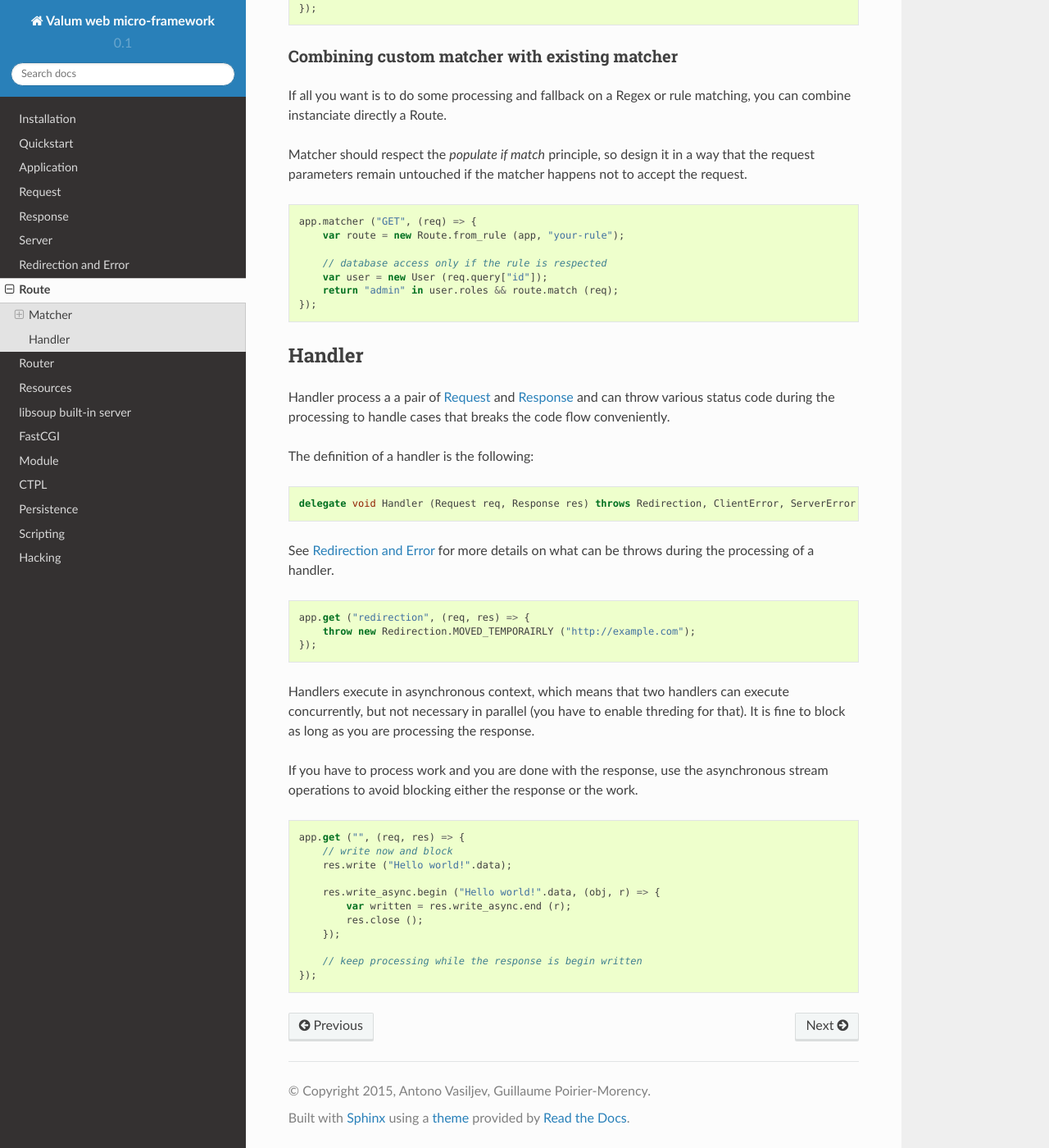
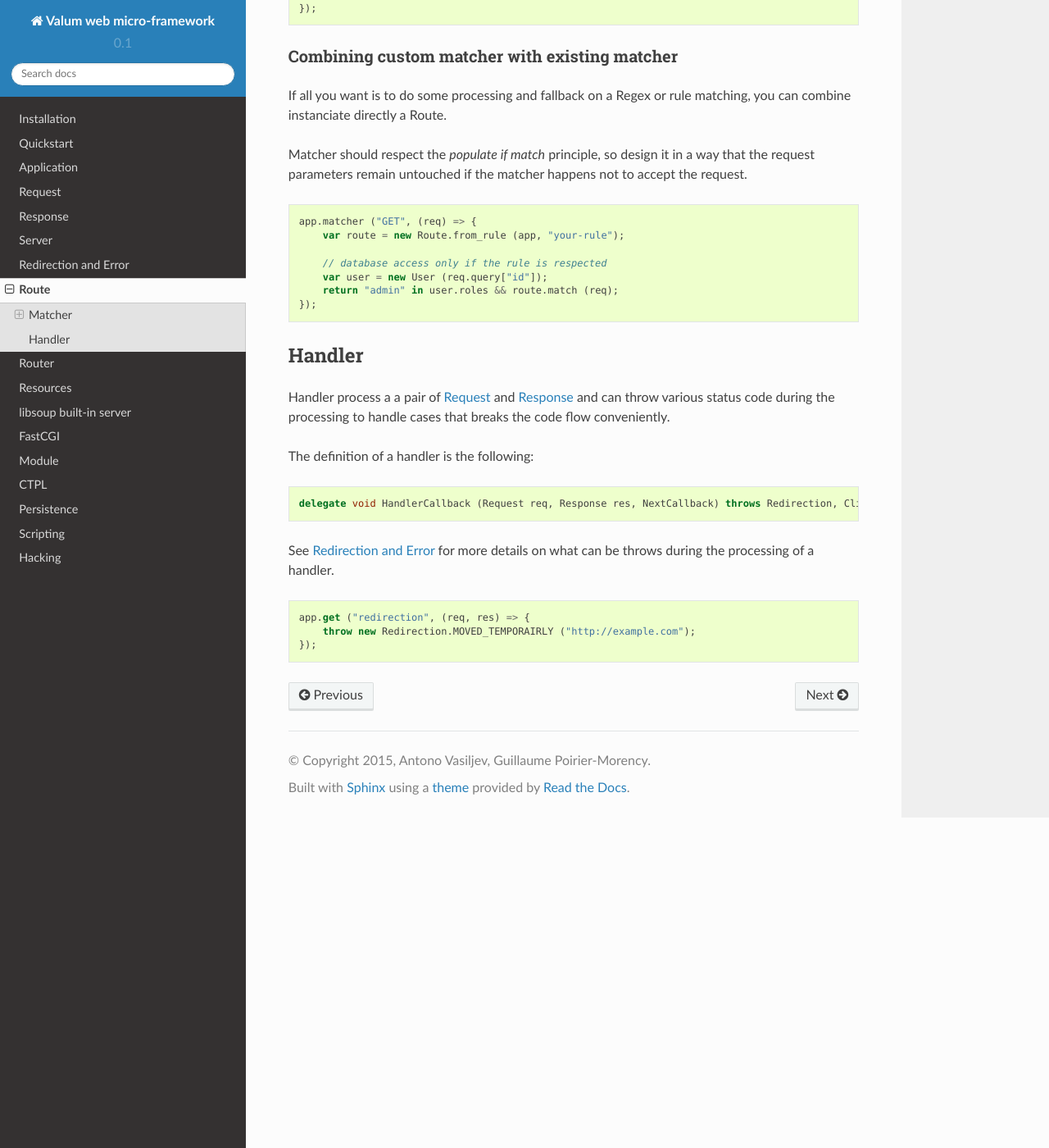
Before and after one commit to valum-framework/valum, a Sphinx documentation site: the page built from docs/route.rst, in a window 1280 px wide and 1400 px high, scrolled down 3256 px. Shown: the whole window at 82% size. Built offline with Sphinx 7.4.7 and the Read the Docs theme 2.0.0, drawn with Linux system fonts in a browser that asks for light colours; pages that are not in the unit, such as notebooks, are missing from menus; some of the changed text lies outside the part shown.

Commit message:
Suffixes delegates name with Callback to follow GLib conventions.
This is the convention used by glib-2.0, libsoup-2.4 and other GLib-based
librairies used to identify their callbacks, so it's a good thing to enforce in
Valum.

Renames Loader, Matcher, Handler and Next to LoaderCallback, MatcherCallback,
HandlerCallback and NextCallback.

Adapts the documentation to fit these changes.

 - replace usages of the renamed delegates
 - removes a section about handlers executing in asynchronous context

```diff
--- a/docs/route.rst
+++ b/docs/route.rst
@@ -196,7 +196,7 @@
 
 .. code:: vala
 
-    delegate void Handler (Request req, Response res) throws Redirection, ClientError, ServerError
+    delegate void HandlerCallback (Request req, Response res, NextCallback) throws Redirection, ClientError, ServerError;
 
 See :doc:`redirection-and-error` for more details on what can be throws during
 the processing of a handler.
@@ -206,26 +206,3 @@
     app.get ("redirection", (req, res) => {
         throw new Redirection.MOVED_TEMPORAIRLY ("http://example.com");
     });
-
-Handlers execute in asynchronous context, which means that two handlers can
-execute concurrently, but not necessary in parallel (you have to enable
-threding for that). It is fine to block as long as you are processing the
-response.
-
-If you have to process work and you are done with the response, use the
-asynchronous stream operations to avoid blocking either the response or the
-work.
-
-.. code:: vala
-
-    app.get ("", (req, res) => {
-        // write now and block
-        res.write ("Hello world!".data);
-
-        res.write_async.begin ("Hello world!".data, (obj, r) => {
-            var written = res.write_async.end (r);
-            res.close ();
-        });
-
-        // keep processing while the response is begin written
-    });
```
Also changed, not shown: other parts of docs/route.rst (+1 -1 lines), docs/module.rst (+9 -8 lines), docs/router.rst (+4 -4 lines), docs/vsgi/request.rst (+4 -4 lines), 2 other files.
